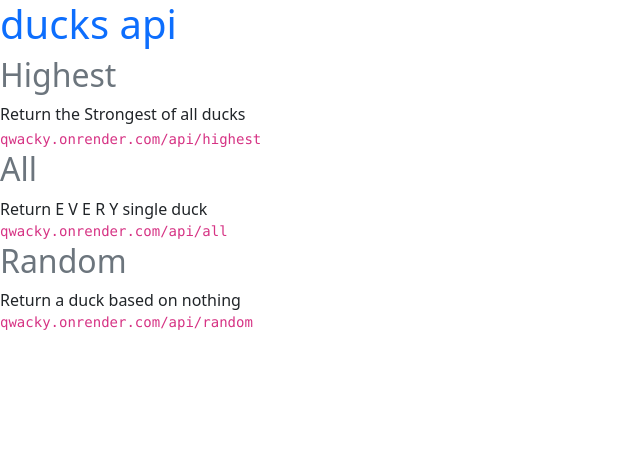
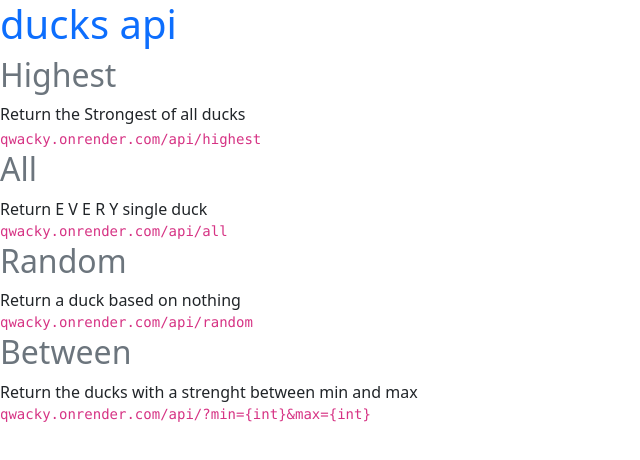
Before and after one commit to ducksEnjoyer/duckApi, a website: page index.html in a window 1280 px wide. Shown: the whole page, without its empty margins (0-640 px from the left). Drawn offline with nearby package versions, Linux system fonts and the light colour scheme.

Commit message:
im tiredddd

```diff
--- a/index.html
+++ b/index.html
@@ -31,6 +31,11 @@
     </div>
     <div class="col-xs-12">Return a duck based on nothing</div>
     <div class="col-xs-12"></div><code>qwacky.onrender.com/api/random</code> </div>
+    <div class="row"><div class="col-xs-3">
+        <h2 class ="text-secondary">Between</h2>
+    </div>
+    <div class="col-xs-12">Return the ducks with a strenght between min and max</div>
+    <div class="col-xs-12"></div><code>qwacky.onrender.com/api/?min={int}&max={int}</code> </div>
 
 
 <script src="https://cdn.jsdelivr.net/npm/bootstrap@5.3.2/dist/js/bootstrap.bundle.min.js" integrity="sha384-C6RzsynM9kWDrMNeT87bh95OGNyZPhcTNXj1NW7RuBCsyN/o0jlpcV8Qyq46cDfL" crossorigin="anonymous"></script>
```
